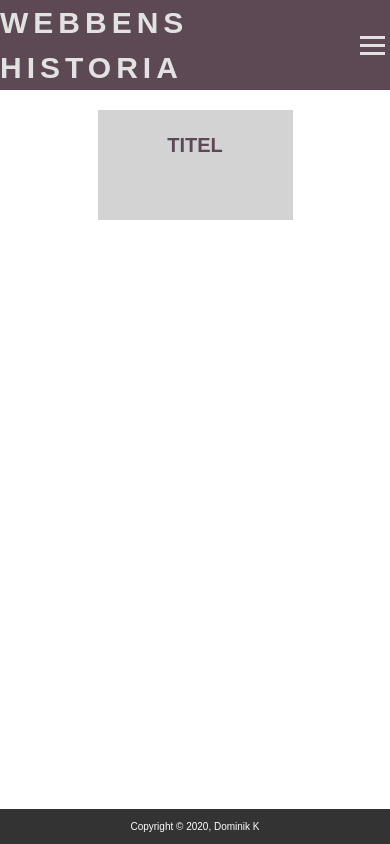
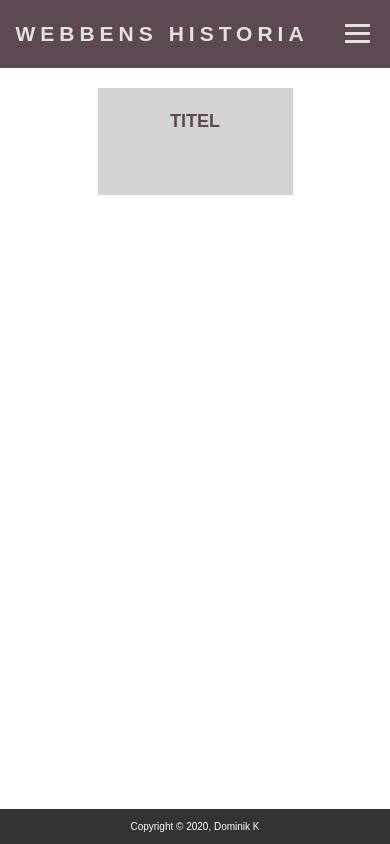
Before and after one commit to BroderAlpakka/webbens-historia, a plain HTML site: page index.html in a window 390 px wide. Shown: the top 844 px of the page. Drawn offline with Linux system fonts and the light colour scheme.

Commit message:
Update style.css

```diff
--- a/styles/style.css
+++ b/styles/style.css
@@ -24,6 +24,7 @@ footer {
     position: absolute;
 }
 
+
 nav {
     display: flex;
     justify-content: space-around;
@@ -34,11 +35,13 @@ nav {
     widows: 100%;
 }
 
+
 .logo {
     color: rgb(226, 226, 226);
     text-transform: uppercase;
     letter-spacing: 5px;
 }
+
 
 .nav-links {
     display: flex;
@@ -69,10 +72,10 @@ nav {
     height: 3px;
     background-color: rgb(226, 226, 226);
     margin: 5px;
-    transition: all 0.8s ease;
+    transition: all 0.5s ease;
 }
 
-@media screen and (max-width:1024px){
+@media screen and (max-width:768px){
     body{
         overflow-x: hidden;
     }
@@ -96,7 +99,11 @@ nav {
     .burger{
         display: block;
     }
+    .logo{
+        font-size: 14px;
+    }
 }
+
 
 .nav-active {
     transform: translateX(0%);
@@ -240,7 +247,7 @@ h1 {
 h3 {
     text-align: center;
     color:#5d4954;
-    font-size: 20px;
+    font-size: 18px;
     margin-bottom: 10px;
     margin-top: 10px;
 }
```
